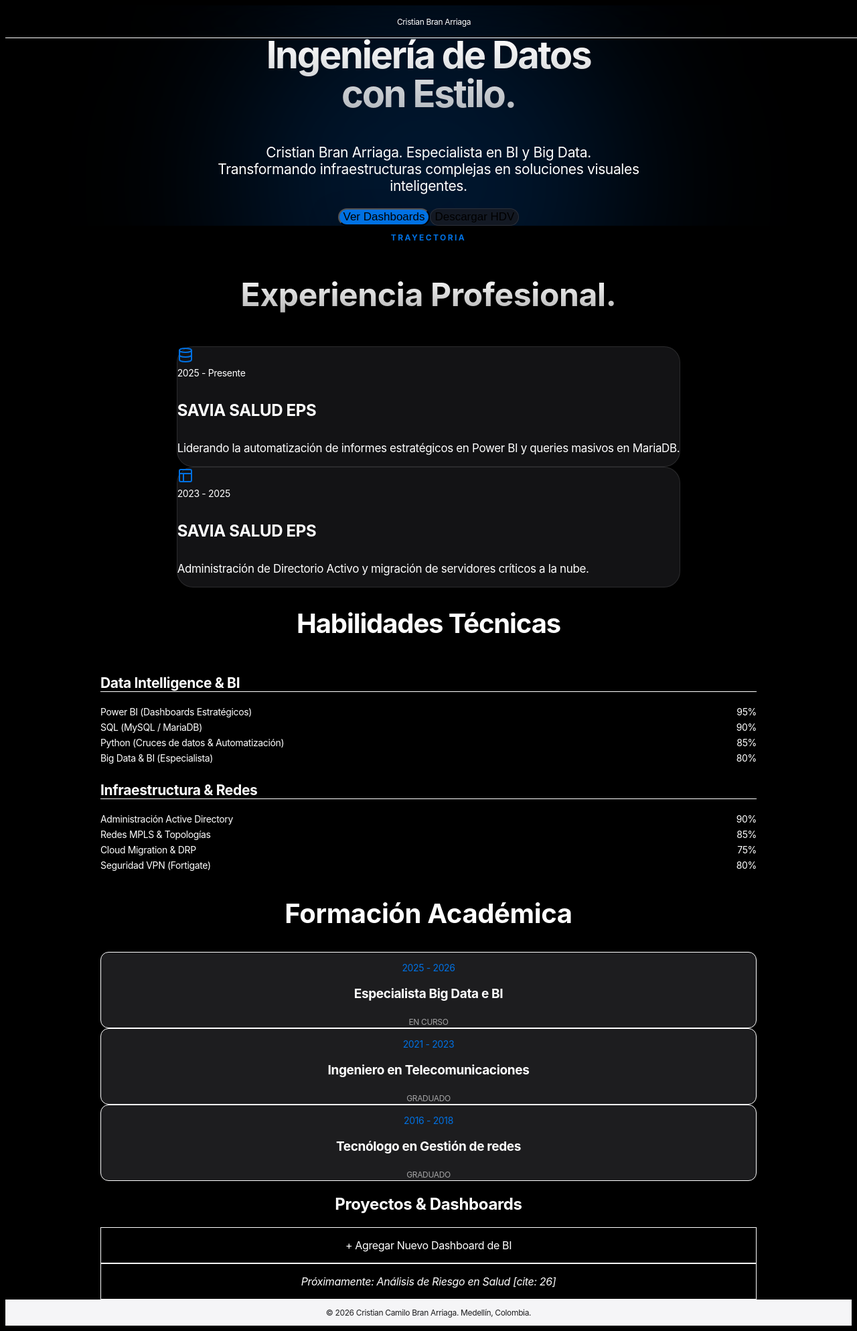
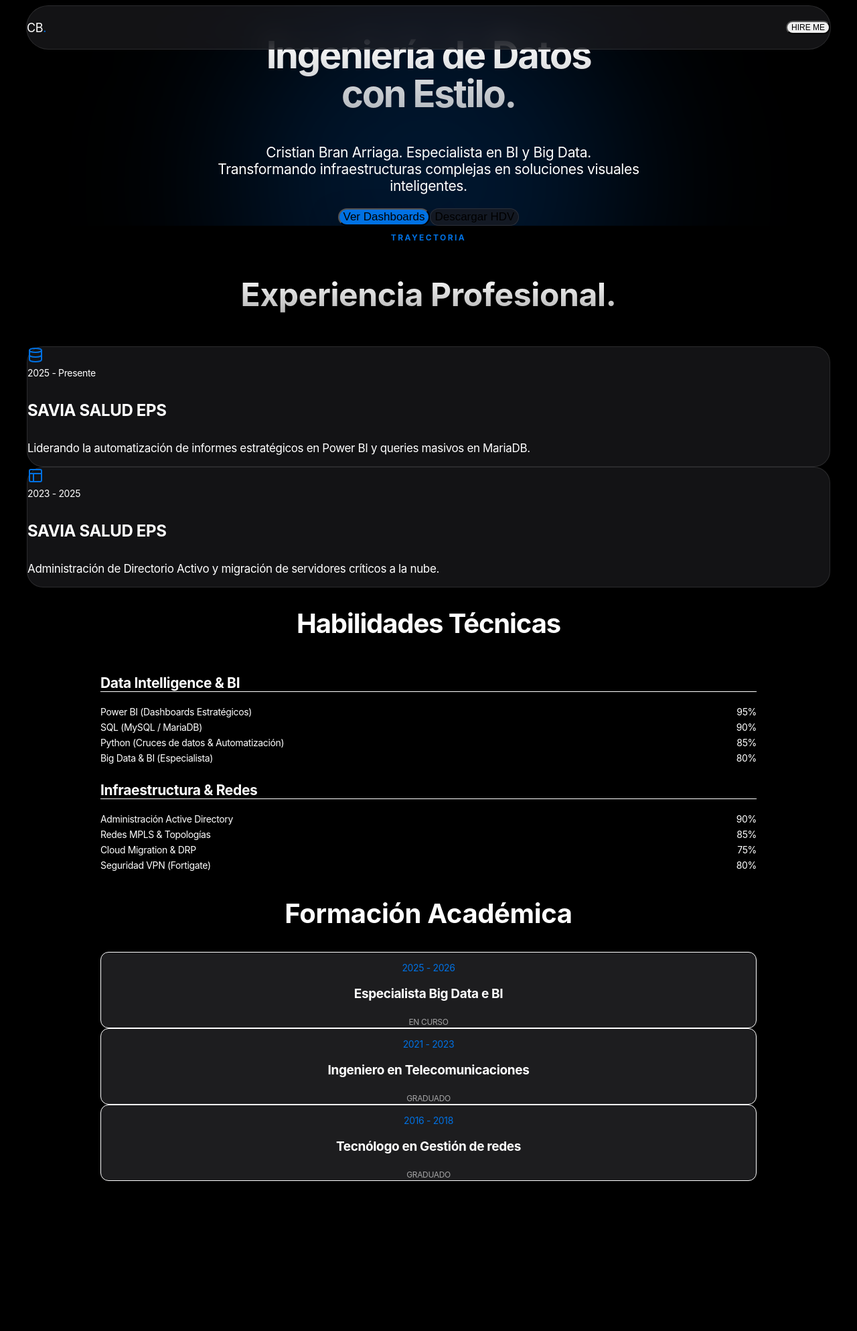
Before and after one commit to cbranarr-star/Hojadevida, a Next.js app: page / in a window 1280 px wide. Shown: the whole page at 67% size. After the commit the page ends 1771 px from the top, so only its background shows below. Built offline with nearby package versions, Linux system fonts and the light colour scheme.

Commit message:
Update page.tsx

```diff
--- a/app/page.tsx
+++ b/app/page.tsx
@@ -2,25 +2,27 @@
 import Experience from '../components/Experience';
 import Skills from '../components/Skills';
 import Education from '../components/Education';
-import Dashboards from '../components/Dashboards';
 
 export default function Home() {
   return (
-    <main className="flex flex-col w-full">
-      {/* Navegación Glassmorphism fija */}
-      <nav className="fixed top-0 w-full z-50 h-[48px] bg-black/80 backdrop-blur-[20px] flex items-center justify-center border-b border-white/10">
-        <span className="text-white text-[12px] font-normal tracking-tight">Cristian Bran Arriaga</span>
+    <main className="min-h-screen bg-black">
+      {/* Barra de Navegación de Plataforma  */}
+      <nav className="glass-panel fixed top-4 left-1/2 -translate-x-1/2 w-[95%] max-w-[1200px] h-[64px] rounded-full z-[100] px-8 flex items-center justify-between">
+        <div className="text-[18px] font-bold tracking-tighter">CB<span className="text-[#0071e3]">.</span></div>
+        <div className="hidden md:flex gap-10 text-[13px] font-medium text-gray-300 uppercase tracking-widest">
+          <a href="#experiencia" className="hover:text-white transition-colors">Portafolio</a>
+          <a href="#habilidades" className="hover:text-white transition-colors">Habilidades</a>
+          <a href="#contacto" className="hover:text-white transition-colors">Contacto</a>
+        </div>
+        <button className="bg-white text-black px-5 py-2 rounded-full text-[12px] font-bold hover:bg-gray-200">
+          HIRE ME
+        </button>
       </nav>
 
       <Hero />
       <Experience />
-      <Skills />
+      <div id="habilidades" className="section-light py-20"><Skills /></div>
       <Education />
-      <Dashboards />
-
-      <footer className="bg-[#f5f5f7] py-12 text-center text-[12px] text-[#1d1d1f]">
-        <p>© 2026 Cristian Camilo Bran Arriaga. Medellín, Colombia.</p>
-      </footer>
     </main>
   );
 }
```
